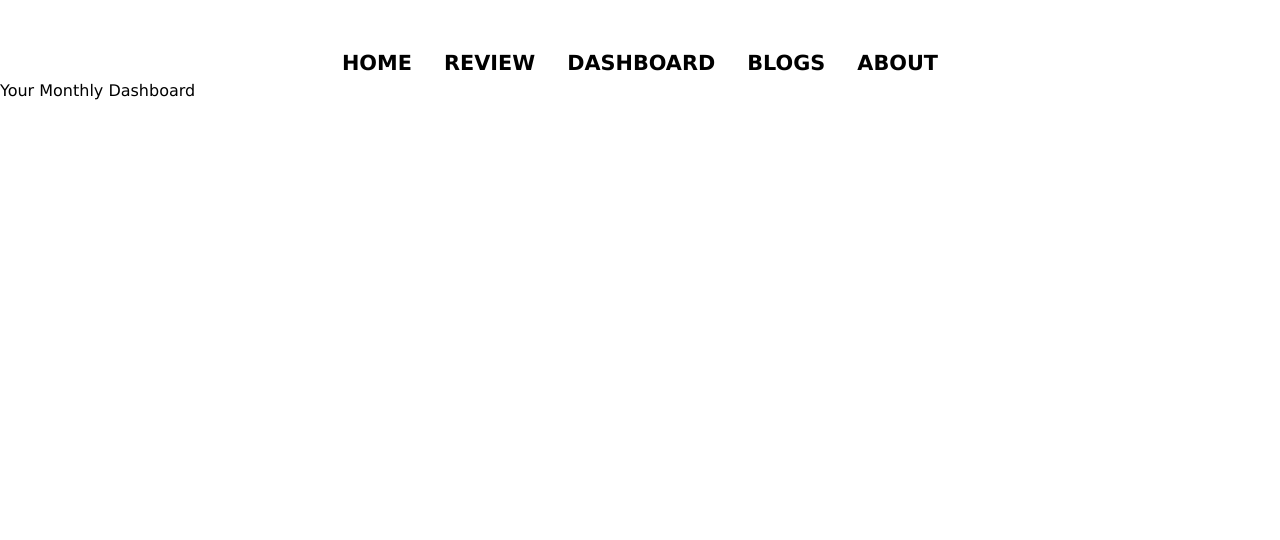
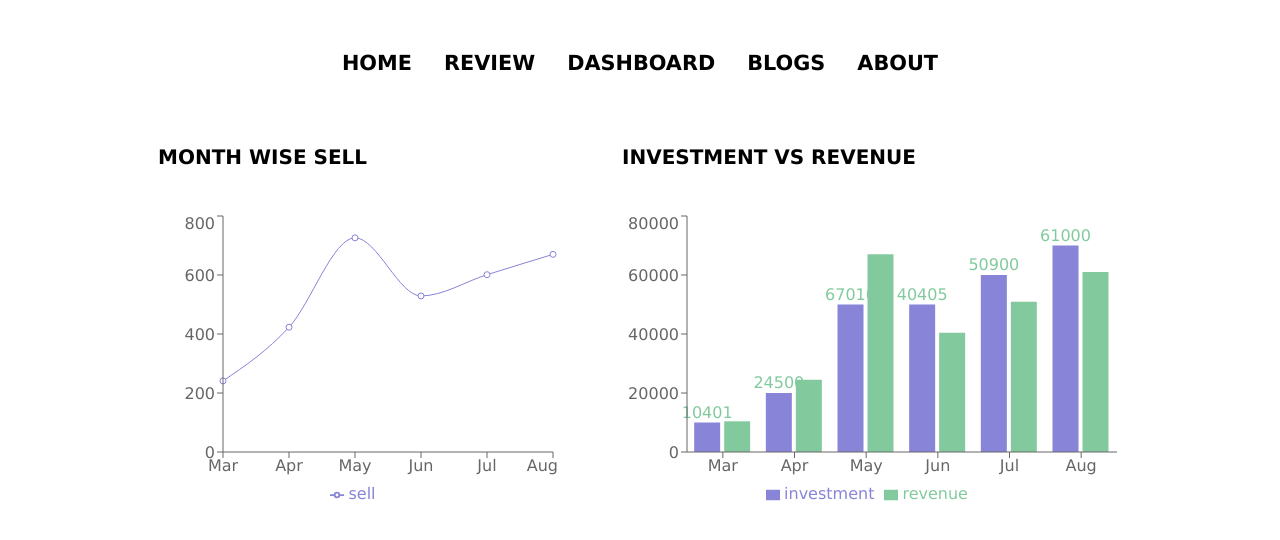
Before and after one commit to borhansahed/Headphone-hunter, a React (Create React App) app: page /dashboard in a window 1280 px wide. Shown: the top 540 px of the page. Built offline with nearby package versions, Linux system fonts and the light colour scheme.

Commit message:
charts done

```diff
--- /dev/null
+++ b/public/data2.json
@@ -0,0 +1,38 @@
+[
+    {
+        "month": "Mar",
+        "investment": 10000,
+        "sell": 241,
+        "revenue": 10401
+    },
+    {
+        "month": "Apr",
+        "investment": 20000,
+        "sell": 423,
+        "revenue": 24500
+    },
+    {
+        "month": "May",
+        "investment": 50000,
+        "sell": 726,
+        "revenue": 67010
+    },
+    {
+        "month": "Jun",
+        "investment": 50000,
+        "sell": 529,
+        "revenue": 40405
+    },
+    {
+        "month": "Jul",
+        "investment": 60000,
+        "sell": 601,
+        "revenue": 50900
+    },
+    {
+        "month": "Aug",
+        "investment": 70000,
+        "sell": 670,
+        "revenue": 61000
+    }
+]
--- /dev/null
+++ b/src/Charts/MyLineChart/MyLineChart.css
@@ -0,0 +1,6 @@
+.chart-container{
+display: flex;
+justify-content: center;
+align-items: center;
+gap: 0px 4rem;
+}
--- /dev/null
+++ b/src/Charts/MyLineChart/MyLineChart.js
@@ -0,0 +1,48 @@
+import React, { useEffect, useState } from 'react';
+import { Bar, BarChart, Cell, LabelList, Legend, Line, LineChart, Tooltip, XAxis, YAxis } from 'recharts';
+import './MyLineChart.css'
+const MyLineChart = () => {
+    const [chart , setChart] = useState([]);
+    useEffect(()=>{
+        fetch('data2.json')
+        .then(res => res.json())
+        .then(data => setChart(data));
+    },[])
+
+    return (
+        <div className='chart-container'>
+
+        <div className='mt-16 '>
+            <h1 className='mb-10 font-black text-xl'>MONTH WISE SELL</h1>
+            <LineChart  width={400} height={300} data={chart} >
+                <Line type="monotone" dataKey='sell' stroke="#8884d8"></Line>
+                <YAxis dataKey={'sell'} />
+                <XAxis dataKey={'month'} />
+               <Tooltip />
+               <Legend>sell</Legend>
+            </LineChart>
+
+        </div>
+        <div className='mt-16 '>
+        <h1 className='mb-10 font-black text-xl'>INVESTMENT VS REVENUE</h1>
+            <BarChart width={500} height={300} data={chart}>
+            <Bar dataKey="investment" fill="#8884d8">
+                <LabelList dataKey="revenue" position="top" fill="#82ca9d"/>
+                {/* <Bar dataKey={'revenue'} overlinePosition = "top"  ></Bar> */}
+            </Bar>
+
+            <Bar dataKey="revenue" fill='#82ca9d'  />
+            <XAxis dataKey={'month'} />
+            <YAxis dataKey={'investment'} />
+            <Tooltip />
+            <Legend >investment</Legend>
+            <Legend> revenue</Legend>
+            </BarChart>
+        </div>
+
+        </div>
+
+    );
+};
+
+export default MyLineChart;
--- a/src/components/Dashboard/Dashboard.js
+++ b/src/components/Dashboard/Dashboard.js
@@ -1,10 +1,15 @@
 import React from 'react';
+import MyLineChart from '../../Charts/MyLineChart/MyLineChart';
+
 
 const Dashboard = () => {
     return (
-        <div>
-            <h1>Your Monthly Dashboard</h1>
-        </div>
+        <>
+
+       <MyLineChart />
+
+        </>
+
     );
 };
 
```
